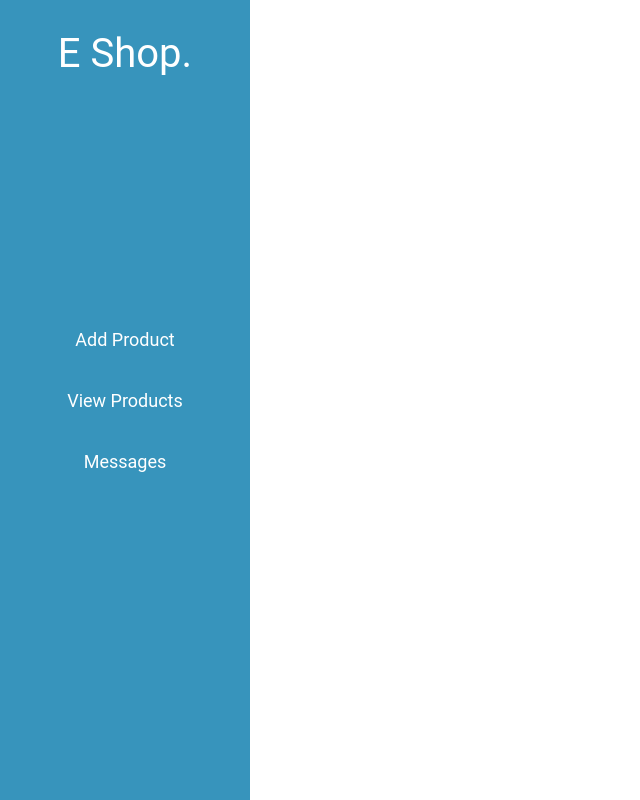
After one commit to gk44739/Inxhinjeri-E-Ueb-it-Projekti, a PHP site: page /dashboard_home.html in a window 1280 px wide. The commit adds this page. Shown: the whole page, without its empty margins (0-640 px from the left). Run offline with PHP 8.4, Linux system fonts and the light colour scheme.

Commit message:
Genti Commit

```diff
--- /dev/null
+++ b/css/dashboard_home.css
@@ -0,0 +1,36 @@
+header{
+    width: 250px;
+    height: 100vh;
+    background-color: #3794bc;
+    text-align: center;
+    position: relative;
+}
+.logo__box{
+    padding: 30px 0;
+}
+.logo{
+    text-decoration: none;
+    font-size: 40px;
+    color: #ffffff;
+}
+.logo span{
+    color: #ffffff;
+}
+nav{
+    position: absolute;
+    top: 50%;
+    left: 50%;
+    transform: translate(-50%,-50%);
+}
+nav ul{
+    list-style: none;
+    padding: 0;
+    font-size: 18px;
+}
+nav ul li{
+    padding: 20px 0;
+}
+nav ul li a{
+    color: #ffffff;
+    text-decoration: none;
+}
--- a/css/default.css
+++ b/css/default.css
@@ -3,6 +3,7 @@
   padding: 0;
   font-family: 'Roboto', sans-serif;
   scroll-behavior: smooth;
+  box-sizing: border-box;
 }
 .container {
   max-width: 1430px;
--- /dev/null
+++ b/dashboard_home.html
@@ -0,0 +1,24 @@
+<!DOCTYPE html>
+<html lang="en">
+<head>
+    <meta charset="UTF-8">
+    <title>Document</title>
+    <link rel="stylesheet" href="/css/default.css">
+    <link rel="stylesheet" href="/css/dashboard_home.css">
+</head>
+<body>
+    <header>
+        <!-- <a href="#"><img src="#"></a> -->
+        <div class="logo__box">
+            <a href="home.html" class="logo"><span>E</span> Shop.</a>
+        </div>
+        <nav>
+            <ul>
+                <li><a href="home.html">Add Product</a></li>
+                <li><a href="about.html">View Products</a></li>
+                <li><a href="contact.html">Messages</a></li>
+            </ul>
+        </nav>
+    </header>
+</body>
+</html>
```
